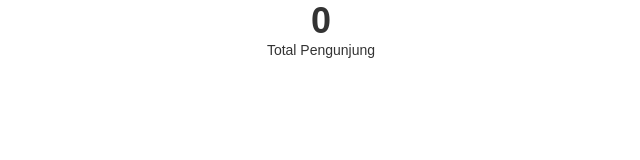
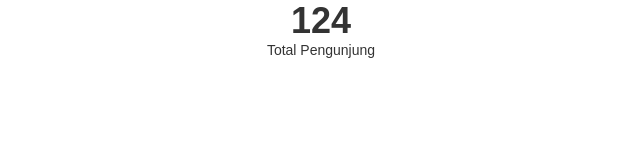
Before and after one commit to Alvinf10/Visitor-Counter, a plain HTML site: page index.html in a window 1280 px wide. Shown: the full height of the page, 319-959 px from the left. Drawn offline with Linux system fonts and the light colour scheme.

Commit message:
Update index.html

```diff
--- a/index.html
+++ b/index.html
@@ -25,7 +25,7 @@
 </head>
 <body>
   <div class="counter">
-    <div class="number" id="count">0</div>
+    <div class="number" id="count">124</div>
     <div class="label">Total Pengunjung</div>
   </div>
   <script src="https://cdn.counter.dev/script.js" data-id="4fe1d6ff-1938-45dd-b170-e6698c87e872" data-utcoffset="7"></script>
```
